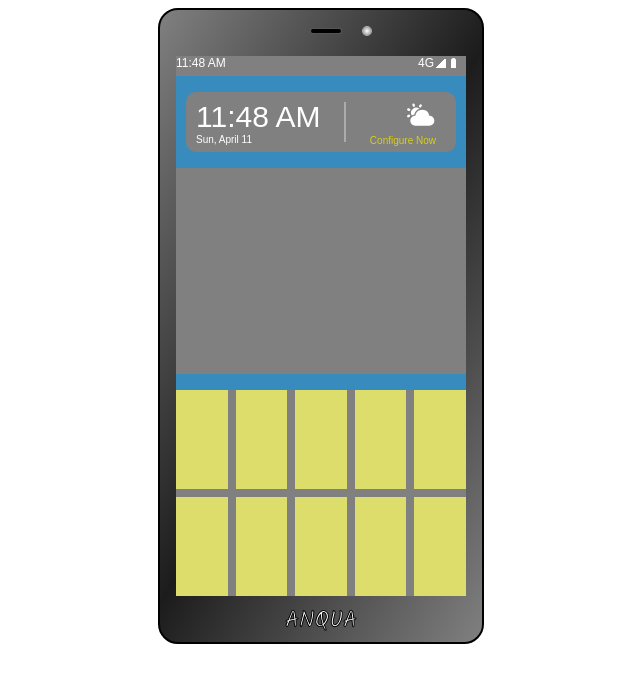
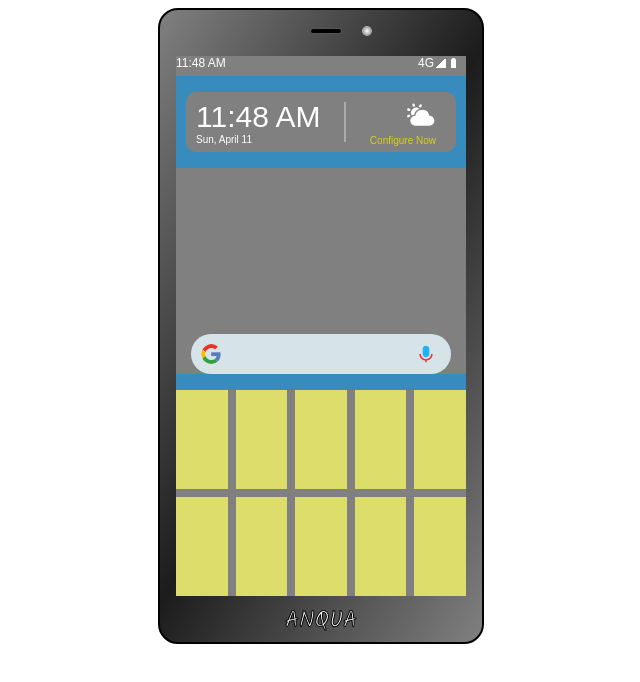
Before and after one commit to J4v1Dev/mobile-css, a website built with Vite: page src/index.html in a window 1280 px wide. Shown: the whole page, without its empty margins (319-959 px from the left). Built offline with nearby package versions, Linux system fonts and the light colour scheme; a web font is replaced by a local one.

Commit message:
middle2screen terminada

```diff
--- a/src/index.css
+++ b/src/index.css
@@ -11,7 +11,6 @@ body {
   border: 2px solid black;
   border-radius: 20px;
   background: linear-gradient(300deg, grey , #1d1c1c ,grey);
-  /*background-color: #333033;*/
   margin: auto;
   padding: 1rem;
 
@@ -151,8 +150,33 @@ body {
   }
 }
 
+.middle2screen{
+  display: flex;
+  justify-content: center;
+  align-items: end;
 
-.bottomscreen{
+  & .search{
+    width: 260px;
+    height: 40px;
+    background-color:rgb(214, 227, 232);
+    border-radius: 30px;
+    display: flex;
+    justify-content: space-between;
+    align-items: center;
+
+    & .google{
+      margin-left: 10px;
+      width: 20px;
+    }
+
+    & .micro{
+      margin-right: 15px;
+      width: 20px;
+    }
+  }
+}
+
+.iconscreen{
   display: grid;
   grid-template-columns: repeat(5, 1fr);
   grid-template-rows: 1fr 1fr;
--- a/src/index.html
+++ b/src/index.html
@@ -42,8 +42,33 @@
           <p>Configure Now</p>
         </div>
       </div>
-      <div class="middlescreen"></div>
-      <div class="bottomscreen">
+      <div class="middle2screen">
+        <div class="search">
+          <svg class="google" xmlns="http://www.w3.org/2000/svg" width="32" height="32"
+            viewBox="0 0 128 128"><!-- Icon from Devicon by konpa - https://github.com/devicons/devicon/blob/master/LICENSE -->
+            <path fill="#fff"
+              d="M44.59 4.21a63.28 63.28 0 0 0 4.33 120.9a67.6 67.6 0 0 0 32.36.35a57.13 57.13 0 0 0 25.9-13.46a57.44 57.44 0 0 0 16-26.26a74.3 74.3 0 0 0 1.61-33.58H65.27v24.69h34.47a29.72 29.72 0 0 1-12.66 19.52a36.2 36.2 0 0 1-13.93 5.5a41.3 41.3 0 0 1-15.1 0A37.2 37.2 0 0 1 44 95.74a39.3 39.3 0 0 1-14.5-19.42a38.3 38.3 0 0 1 0-24.63a39.25 39.25 0 0 1 9.18-14.91A37.17 37.17 0 0 1 76.13 27a34.3 34.3 0 0 1 13.64 8q5.83-5.8 11.64-11.63c2-2.09 4.18-4.08 6.15-6.22A61.2 61.2 0 0 0 87.2 4.59a64 64 0 0 0-42.61-.38" />
+            <path fill="#e33629"
+              d="M44.59 4.21a64 64 0 0 1 42.61.37a61.2 61.2 0 0 1 20.35 12.62c-2 2.14-4.11 4.14-6.15 6.22Q95.58 29.23 89.77 35a34.3 34.3 0 0 0-13.64-8a37.17 37.17 0 0 0-37.46 9.74a39.25 39.25 0 0 0-9.18 14.91L8.76 35.6A63.53 63.53 0 0 1 44.59 4.21" />
+            <path fill="#f8bd00"
+              d="M3.26 51.5a63 63 0 0 1 5.5-15.9l20.73 16.09a38.3 38.3 0 0 0 0 24.63q-10.36 8-20.73 16.08a63.33 63.33 0 0 1-5.5-40.9" />
+            <path fill="#587dbd"
+              d="M65.27 52.15h59.52a74.3 74.3 0 0 1-1.61 33.58a57.44 57.44 0 0 1-16 26.26c-6.69-5.22-13.41-10.4-20.1-15.62a29.72 29.72 0 0 0 12.66-19.54H65.27c-.01-8.22 0-16.45 0-24.68" />
+            <path fill="#319f43"
+              d="M8.75 92.4q10.37-8 20.73-16.08A39.3 39.3 0 0 0 44 95.74a37.2 37.2 0 0 0 14.08 6.08a41.3 41.3 0 0 0 15.1 0a36.2 36.2 0 0 0 13.93-5.5c6.69 5.22 13.41 10.4 20.1 15.62a57.13 57.13 0 0 1-25.9 13.47a67.6 67.6 0 0 1-32.36-.35a63 63 0 0 1-23-11.59A63.7 63.7 0 0 1 8.75 92.4" />
+          </svg>
+          <svg class="micro" xmlns="http://www.w3.org/2000/svg" width="32" height="32"
+            viewBox="0 0 24 24"><!-- Icon from BoxIcons by Atisa - https://creativecommons.org/licenses/by/4.0/ -->
+            <path
+              d="M12 16c2.206 0 4-1.794 4-4V6c0-2.217-1.785-4.021-3.979-4.021a.933.933 0 0 0-.209.025A4.006 4.006 0 0 0 8 6v6c0 2.206 1.794 4 4 4z"
+              fill="#1fb4f0" />
+            <path
+              d="M11 19.931V22h2v-2.069c3.939-.495 7-3.858 7-7.931h-2c0 3.309-2.691 6-6 6s-6-2.691-6-6H4c0 4.072 3.061 7.436 7 7.931z"
+              fill="#e43e3e" />
+          </svg>
+        </div>
+      </div>
+      <div class="iconscreen">
         <div class="icon1"></div>
         <div class="icon2"></div>
         <div class="icon3"></div>
```
